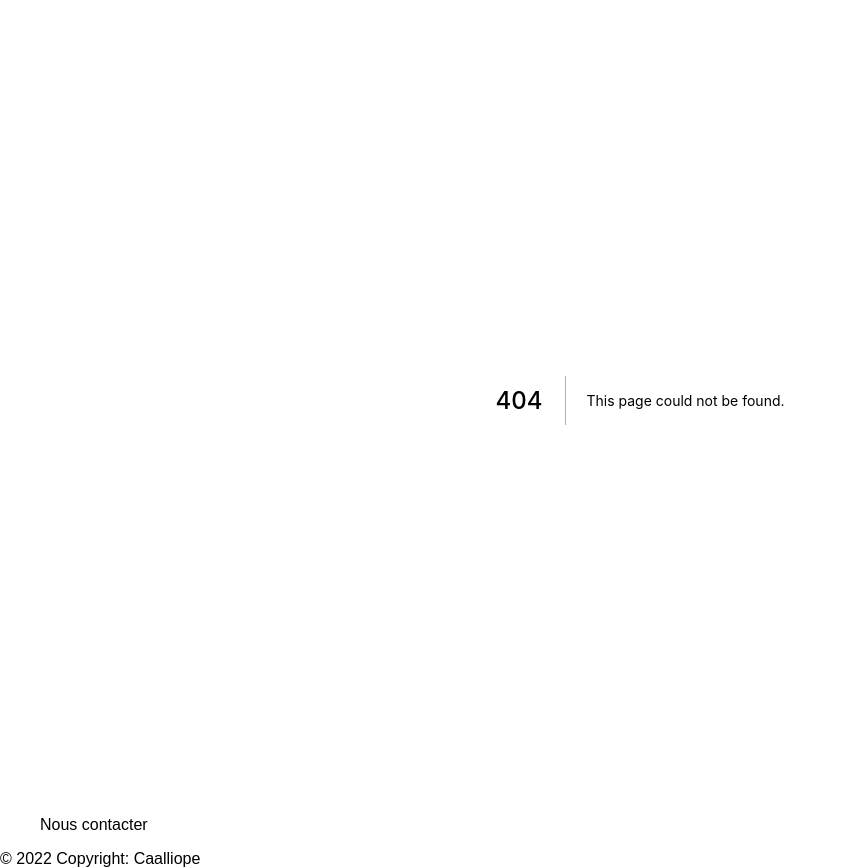
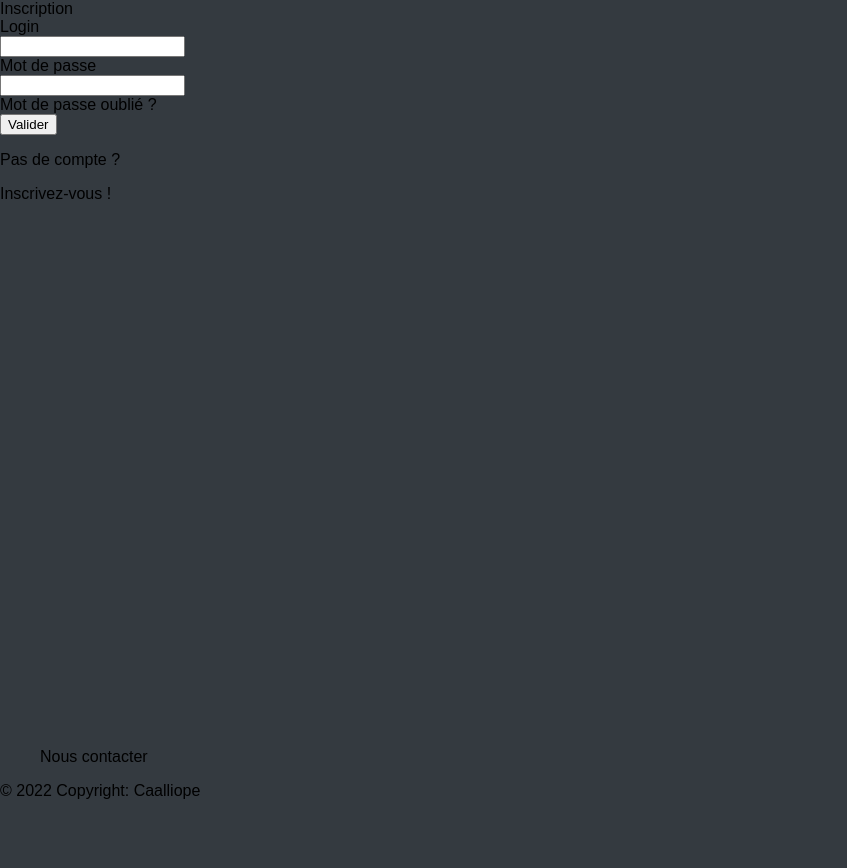
Before and after one commit to bascor1207/Project_Caalliope, a Next.js app in the folder caalliope_front/: page /connecPage in a window 1280 px wide. Before the commit this address had no page. Shown: the whole page, without its empty margins (0-847 px from the left). After the commit the page ends 800 px from the top, so only its background shows below. Built offline with nearby package versions, Linux system fonts and the light colour scheme.

Commit message:
feat connexionPage

```diff
--- /dev/null
+++ b/caalliope_front/pages/connecPage.js
@@ -0,0 +1,11 @@
+import ConnectionFrom from "../components/connection/ConnectionForm"
+
+const ConnectPage = () => {
+    return(
+        <div class="form_connec">
+            < ConnectionFrom />
+        </div>
+    );
+}
+
+export default ConnectPage;
```
